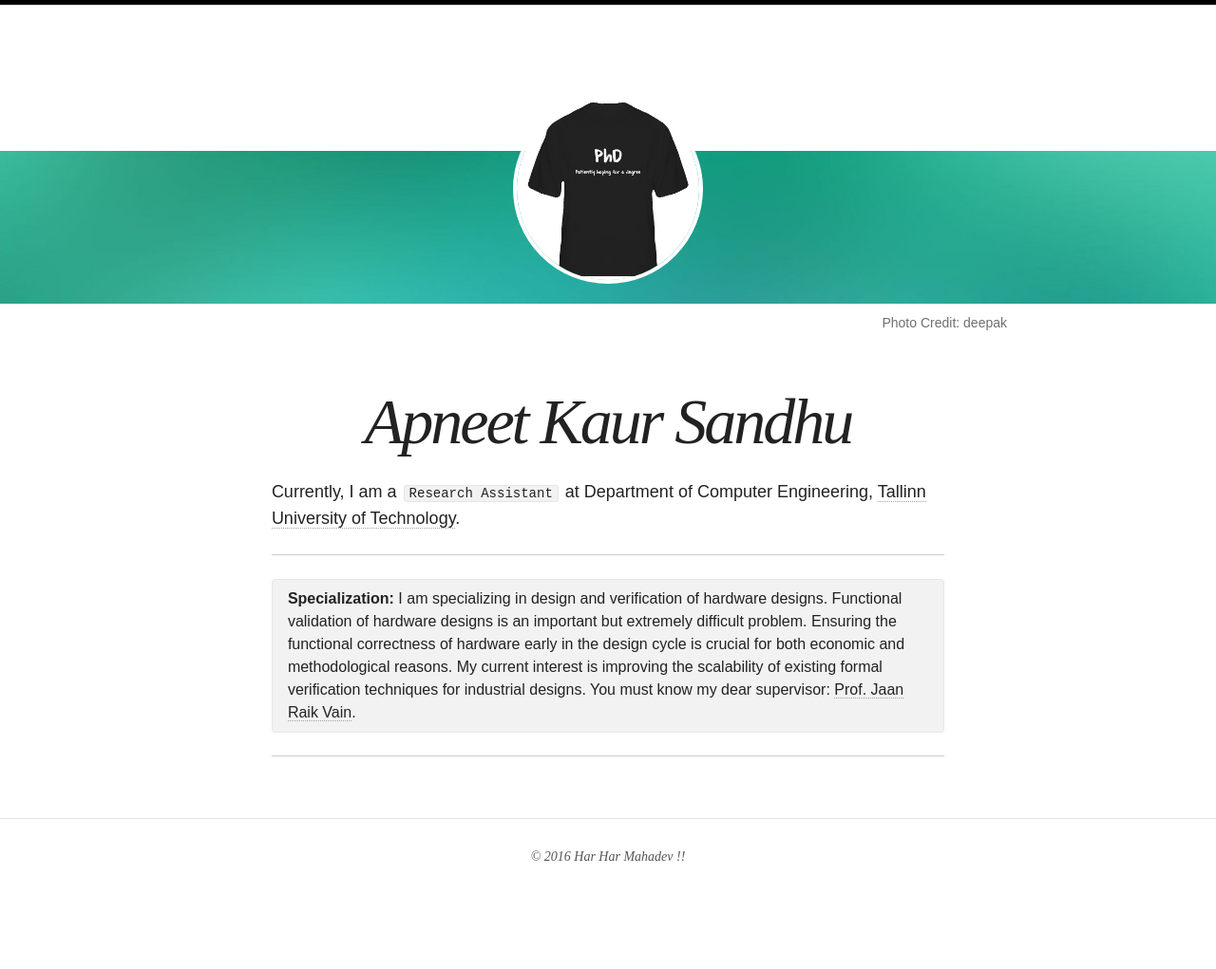
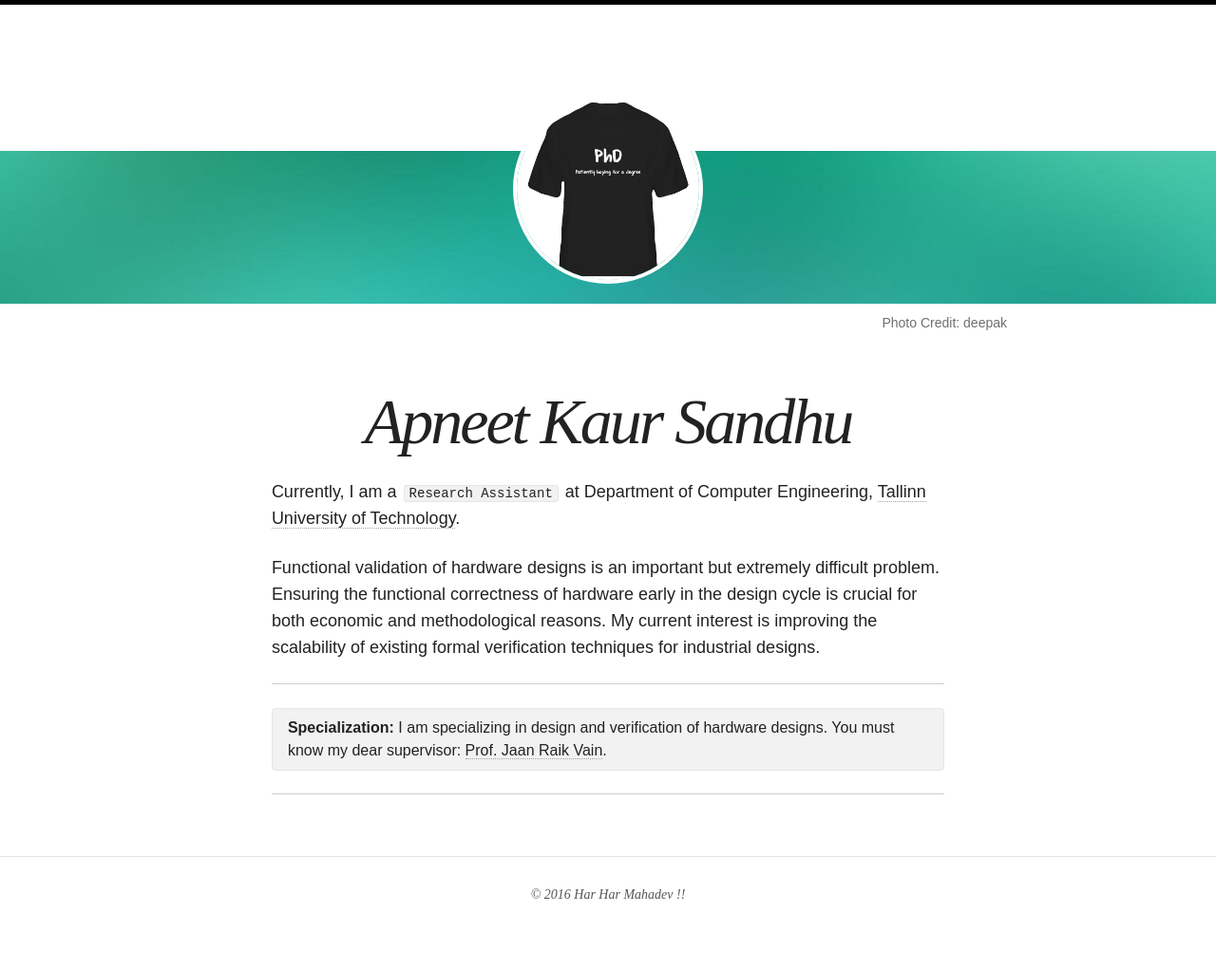
Before and after one commit to devmahadev/Research-Web, a Jekyll site: the page built from hdvp/index.md, in a window 1280 px wide. Shown: the whole page at 95% size. Built offline with Jekyll 4.4.1, drawn with Linux system fonts in a browser that asks for light colours; nearby versions of some CDN libraries; before the commit the page ends 981 px from its top, so only the background shows below that.

Commit message:
apneet page

```diff
--- a/hdvp/index.md
+++ b/hdvp/index.md
@@ -11,12 +11,13 @@ image:
 ---
 Currently, I am a `Research Assistant` at Department of Computer Engineering, [Tallinn University of Technology](http://www.ttu.ee/doktorandile).
 
+Functional validation of hardware designs is an important but extremely difficult problem.
+Ensuring the functional correctness of hardware early in the design cycle is crucial for both economic and methodological
+reasons. My current interest is improving the scalability of existing formal verification techniques for industrial designs.
+
 
 ---
 **Specialization:** I am specializing in design and verification of hardware designs.
-Functional validation of hardware designs is an important but extremely difficult problem.
-Ensuring the functional correctness of hardware early in the design cycle is crucial for both economic and methodological
-reasons. My current interest is improving the scalability of existing formal verification techniques for industrial designs.
 You must know my dear supervisor: [Prof. Jaan Raik Vain](https://www.etis.ee/Portal/Persons/Display/95088b5c-1e1e-444e-b1d1-c04f0d1da41e).
 {: .notice}
 
```
